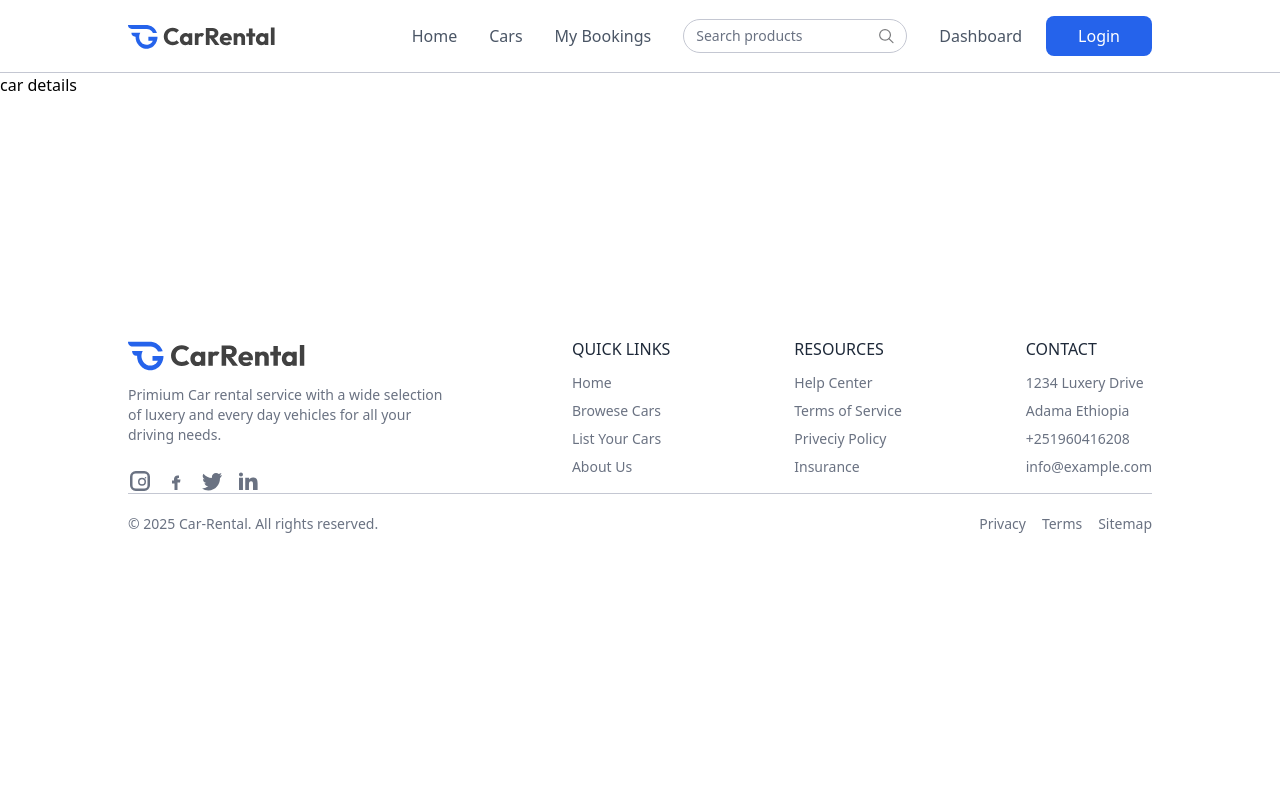
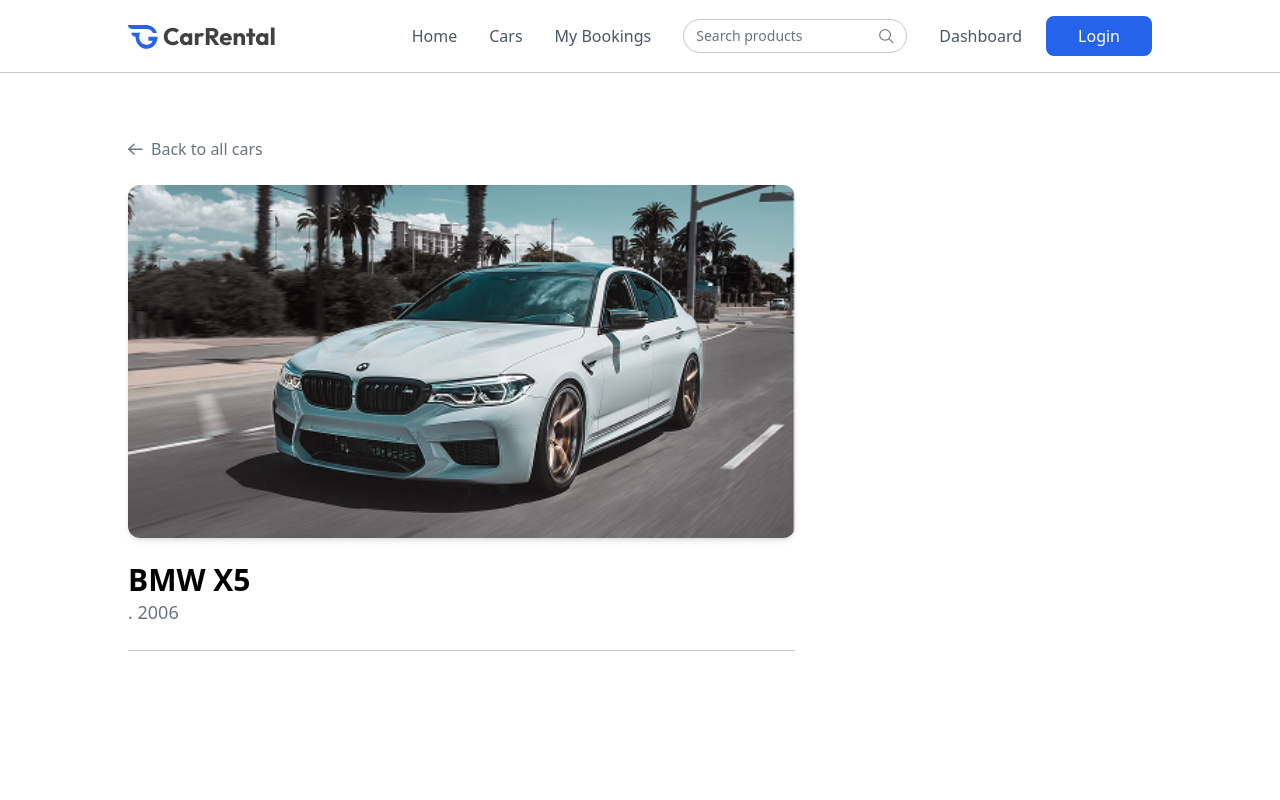
Before and after one commit to Chala751/car-rental, a React (Vite) app: page /car-details/1 in a window 1280 px wide. Shown: the top 800 px of the page. Built offline with nearby package versions, Linux system fonts and the light colour scheme.

Commit message:
adding some components in the detail page

```diff
--- a/src/pages/CarDetails.jsx
+++ b/src/pages/CarDetails.jsx
@@ -1,11 +1,40 @@
-import React from 'react'
+import React, { useEffect, useState } from 'react'
+import { useNavigate, useParams } from 'react-router-dom'
+import { assets, dummyCarData } from '../assets/assets'
 
 const CarDetails = () => {
-  return (
-    <div>
-      car details
+
+  const {id}=useParams()
+  const navigate=useNavigate()
+  const[car,setCar]=useState(null)
+
+  useEffect(()=>{
+    setCar(dummyCarData.find(car=>car._id))
+  },[id])
+
+  return car? (
+    <div className='px-6 md:px-16 lg:px-24 xl:px-32 mt-16'>
+      <button onClick={()=>navigate(-1)} className='flex items-center gap-2 mb-6 text-gray-500 cursor-pointer'>
+        <img src={assets.arrow_icon} alt="" className='rotate-180 opacity-65' />
+        Back to all cars
+      </button>
+
+      <div className='grid grid-cols-1 lg:grid-cols-3 gap-8 lg:gap-12'>
+        <div className='lg:col-span-2'>
+          <img src={car.image} alt="" className='w-full h-auto md:max-h-100 object-cover rounded-xl mb-6 shadow-md' />
+          <div className='space-y-6'>
+            <div>
+                <h1 className='text-3xl font-bold'>{car.brand} {car.model}</h1>
+                <p className='text-gray-500 text-lg'>{car.catagory} . {car.year}</p>
+            </div>
+            <hr className='border-borderColor my-6' />
+          </div>
+        </div>
+
+        <form action=""></form>
+      </div>
     </div>
-  )
+  ):<p>loading...</p>
 }
 
 export default CarDetails
```
